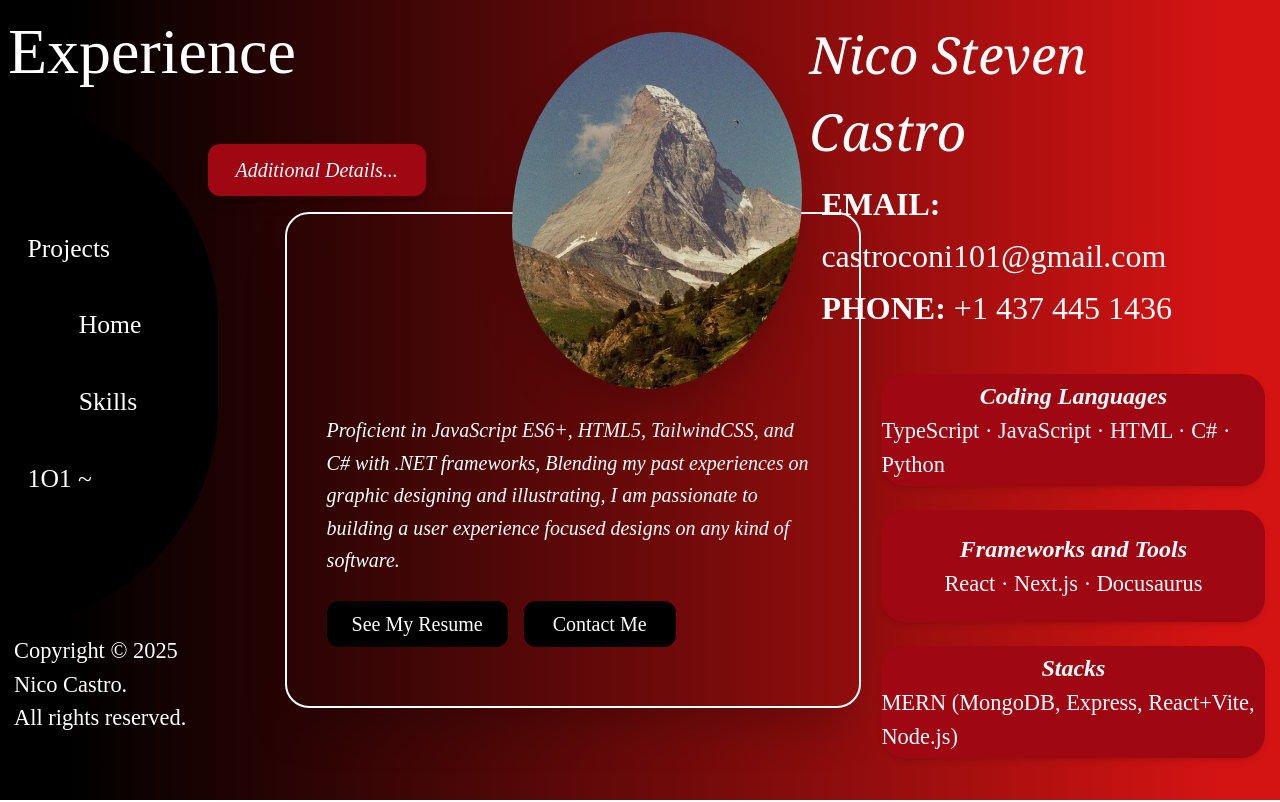
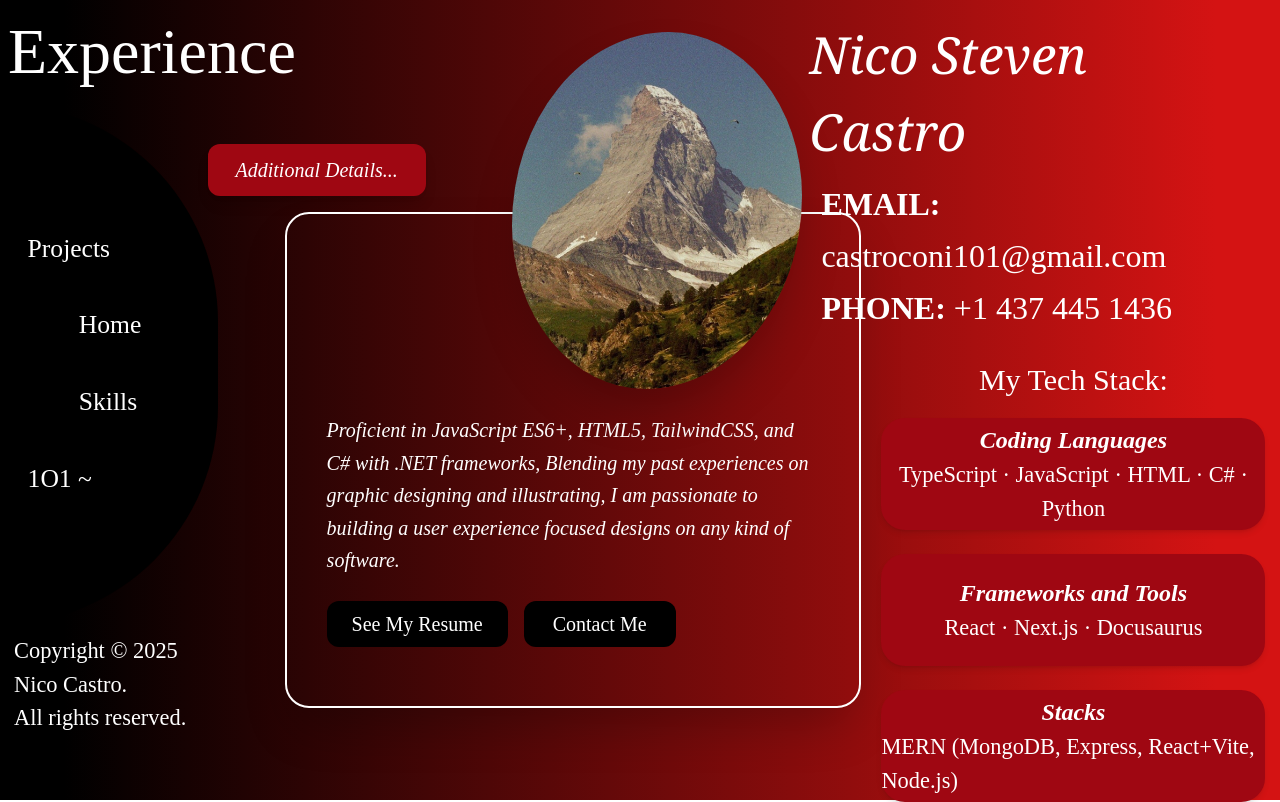
Before and after one commit to Steven101projects/NEXT.JS-101ProjectsPORT2025, a Next.js app: page /experience in a window 1280 px wide. Built offline with nearby package versions, Linux system fonts and the light colour scheme.

Commit message:
MARK II: CHanged Exp

```diff
--- a/components/exp-components/ExpRight.tsx
+++ b/components/exp-components/ExpRight.tsx
@@ -13,7 +13,7 @@ export default function ExpRight() {
 
             <div
                 id="Contacts"
-                className="relative right-5 text-[4vh] leading-relaxed flex flex-col items-center space-y-2 mb-6"
+                className="relative right-5 text-[4vh] leading-relaxed flex flex-col items-center space-y-2 mb-3"
             >
                 <div>
                     <p>
@@ -38,7 +38,8 @@ export default function ExpRight() {
             </div>
 
             {/* Card 1 */}
-            <div className="group w-[30vw] ml-[5vh] mt-4 perspective">
+            <div className="group w-[30vw] ml-[5vh] mt-4 perspective text-center">
+                <p className="text-3xl mb-5">My Tech Stack:</p>
                 <div className="relative h-[14vh] w-full transition-transform duration-700 transform-style-preserve-3d group-hover:rotate-y-180">
                     <div className="absolute cursor-crosshair inset-0 bg-red-800 rounded-3xl shadow-md flex flex-col items-center justify-center backface-hidden">
                         <p className="italic text-[3vh] text-white font-semibold">
```
